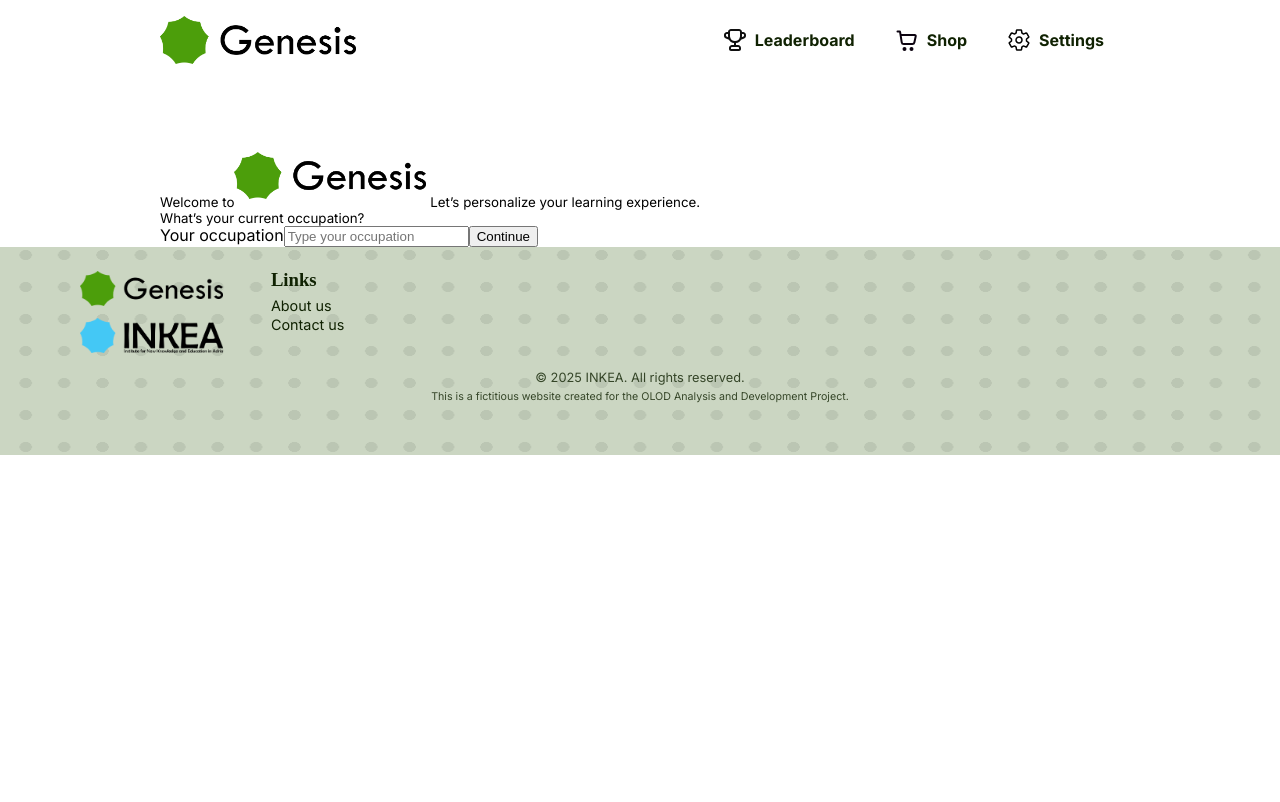
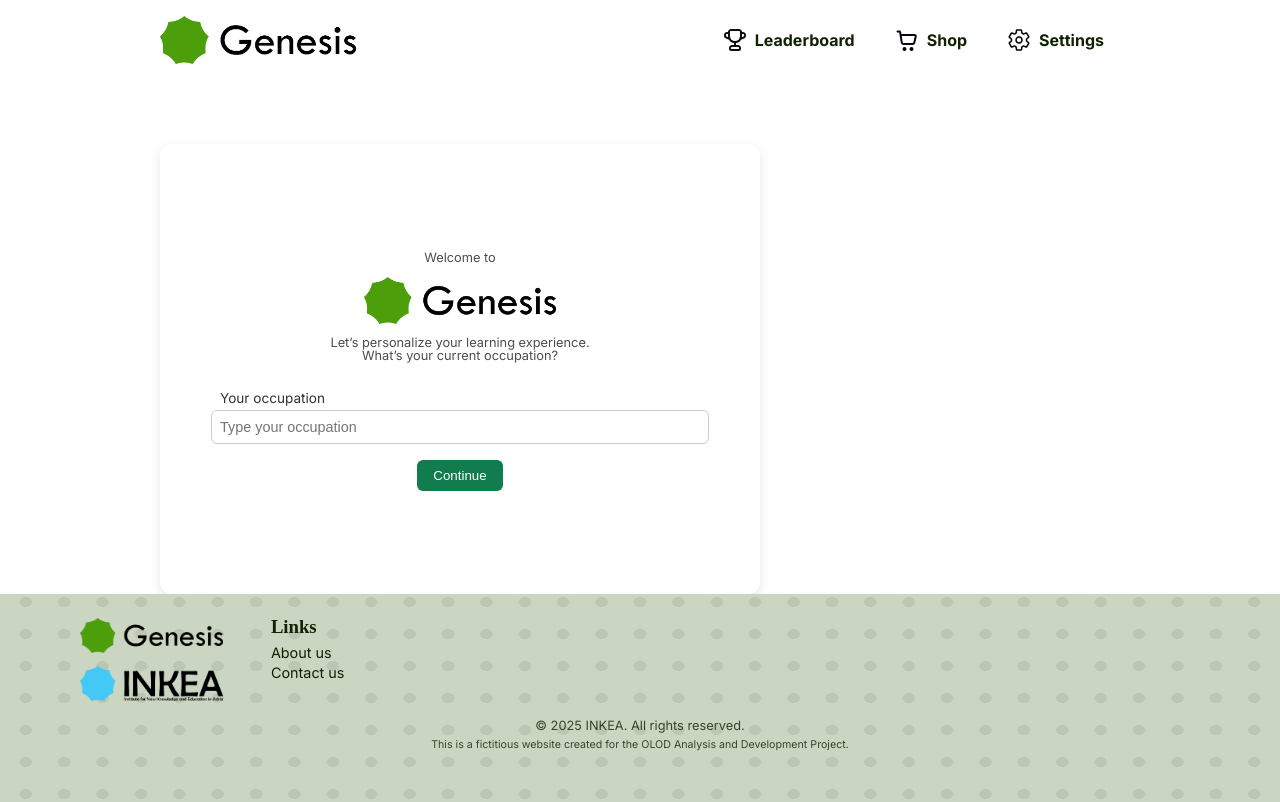
Before and after one commit to RuneHerreman/adria-client, a Vue app: page /onboarding/occupation in a window 1280 px wide. Built offline with nearby package versions, Linux system fonts and the light colour scheme.

Commit message:
css to make the block

```diff
--- a/src/assets/css/main.css
+++ b/src/assets/css/main.css
@@ -49,3 +49,66 @@ h1::before {
     background: url("../media/landing-page-banner.png") center top no-repeat;
     background-size: contain;
 }
+
+.onboarding-centered-section {
+    display: flex;
+    flex-direction: column;
+    align-items: center;
+    justify-content: center;
+    text-align: center;
+    background-color: white;
+    width: 37.5rem;
+    height: 28.125rem;
+    border-radius: 12px;
+    box-shadow: 0 4px 12px rgba(0, 0, 0, 0.1);
+}
+
+.onboarding-info-block {
+    display: flex;
+    flex-direction: column;
+    align-items: center;
+    margin-bottom: 1.5rem;
+}
+
+.onboarding-small-text {
+    font-size: 0.8rem;
+    color: var(--grey-text);
+    margin: 0.3rem 0;
+}
+
+.onboarding-input-block {
+    display: flex;
+    flex-direction: column;
+    align-items: center;
+    width: 80%;
+}
+
+.onboarding-label {
+    align-self: flex-start;
+    font-size: 0.85rem;
+    color: #333;
+    margin-bottom: 0.3rem;
+}
+
+.onboarding-input {
+    width: 100%;
+    padding: 0.5rem;
+    border: 1px solid #ccc;
+    border-radius: 6px;
+    font-size: 0.9rem;
+    margin-bottom: 1rem;
+}
+
+.onboarding-btn {
+    background-color: #117c4e;
+    color: white;
+    border: none;
+    border-radius: 6px;
+    padding: 0.5rem 1rem;
+    cursor: pointer;
+    font-weight: 500;
+}
+
+.onboarding-btn:hover {
+    background-color: #0f6b43;
+}
```
